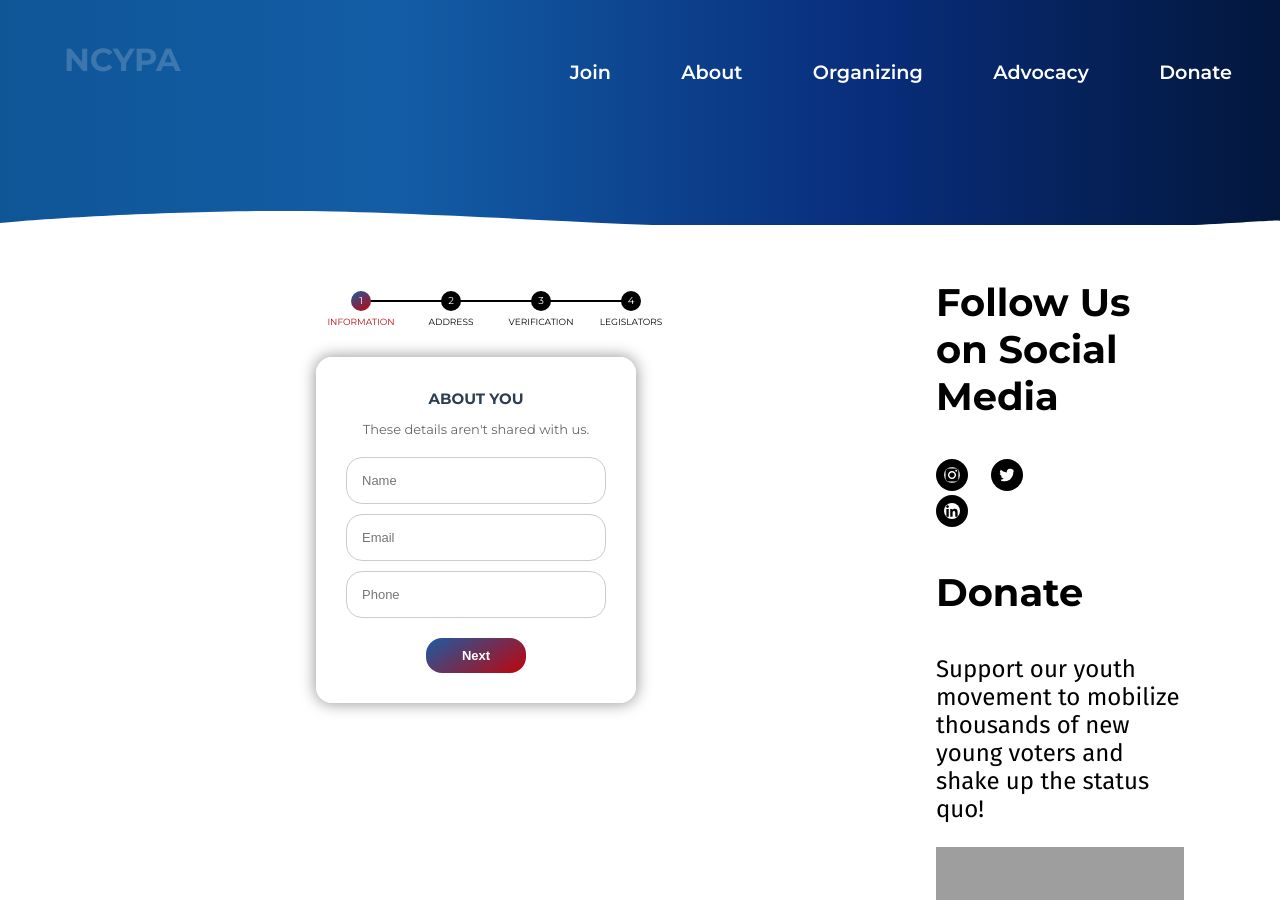
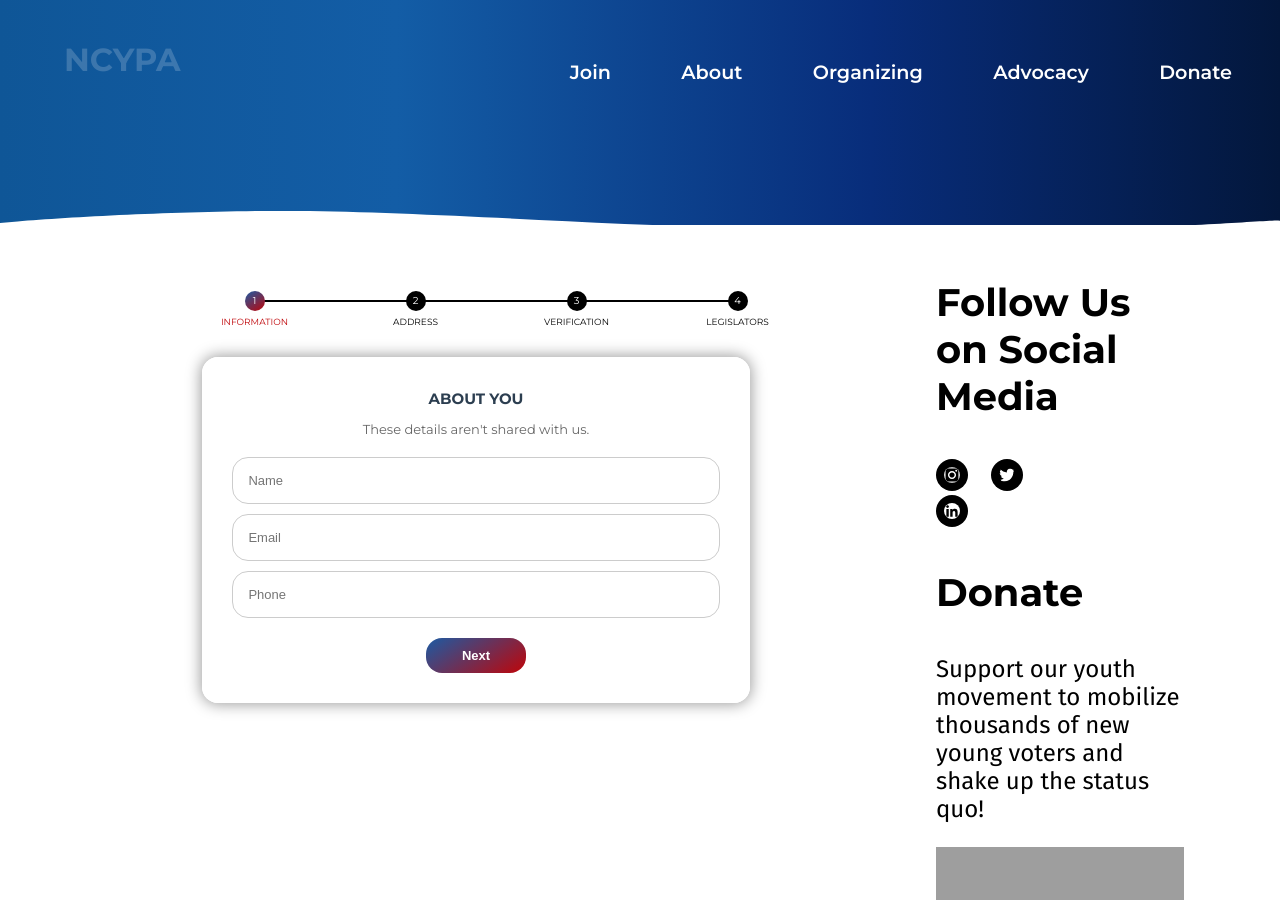
Before and after one commit to JacksonMeade/ncypa, a Jekyll site: the page built from social-media-bill-landing.html, in a window 1280 px wide and 900 px high. Built offline with Jekyll 4.4.1, drawn with Linux system fonts in a browser that asks for light colours; nearby versions of some CDN libraries; a script that is not in the unit is left out; grey boxes are pictures that could not be loaded.

Commit message:
Need it wider for all this info

```diff
--- a/assets/css/addons/social-media-bill.css
+++ b/assets/css/addons/social-media-bill.css
@@ -4,7 +4,7 @@
 }
 
 #multistepsform {
-  width: 400px;
+  width: 90%;
   margin: 50px auto;
   text-align: center;
   position: relative;
--- a/assets/js/addons/social-media-bill.js
+++ b/assets/js/addons/social-media-bill.js
@@ -65,7 +65,7 @@ function updateFormData() {
     // immediately invoke an async function expression
     (async (a_address) => {
       try {
-        const response = await fetch(`https://www.googleapis.com/civicinfo/v2/representatives?key=AIzaSyAnrUsAM4UGHyotngXazEsHwxbYpCL2Whg&address=${a_address}`);
+        const response = await fetch(`https://www.googleapis.com/civicinfo/v2/representatives?address=${a_address}&key=AIzaSyAnrUsAM4UGHyotngXazEsHwxbYpCL2Whg`);
         const data = await response.json();
         console.log(data);
 
```
